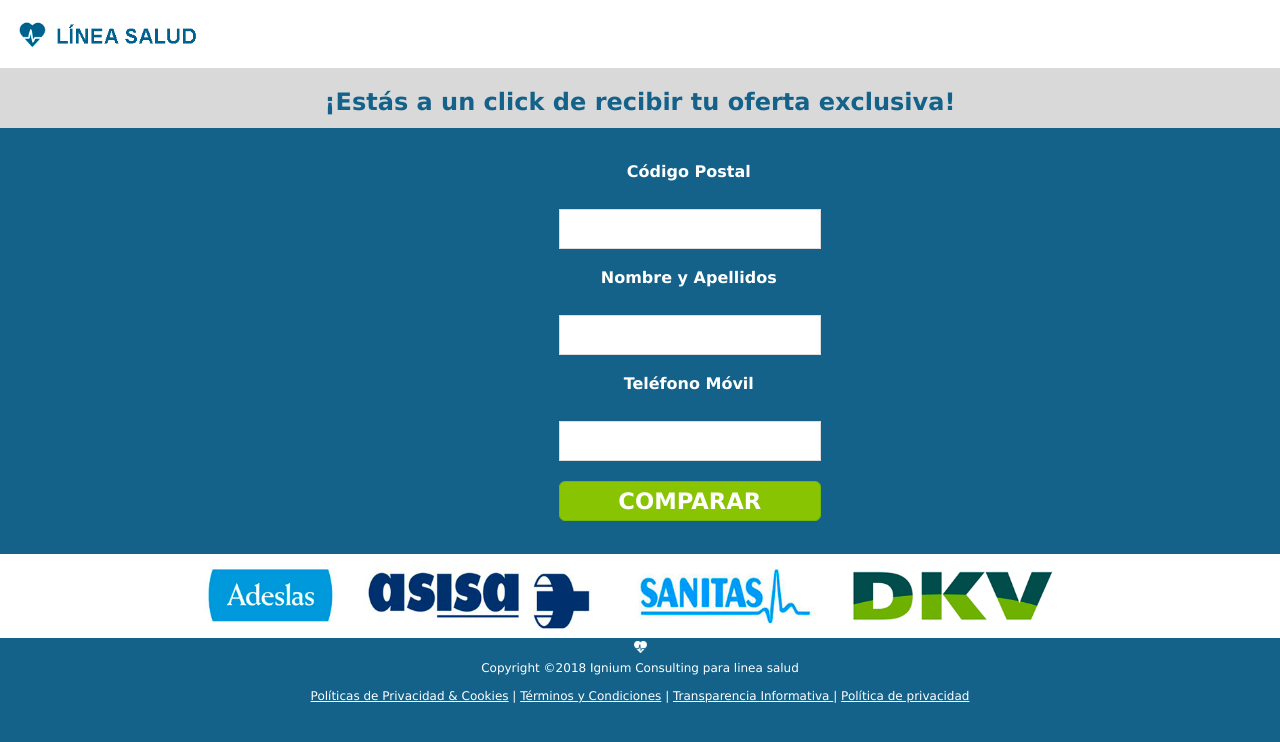
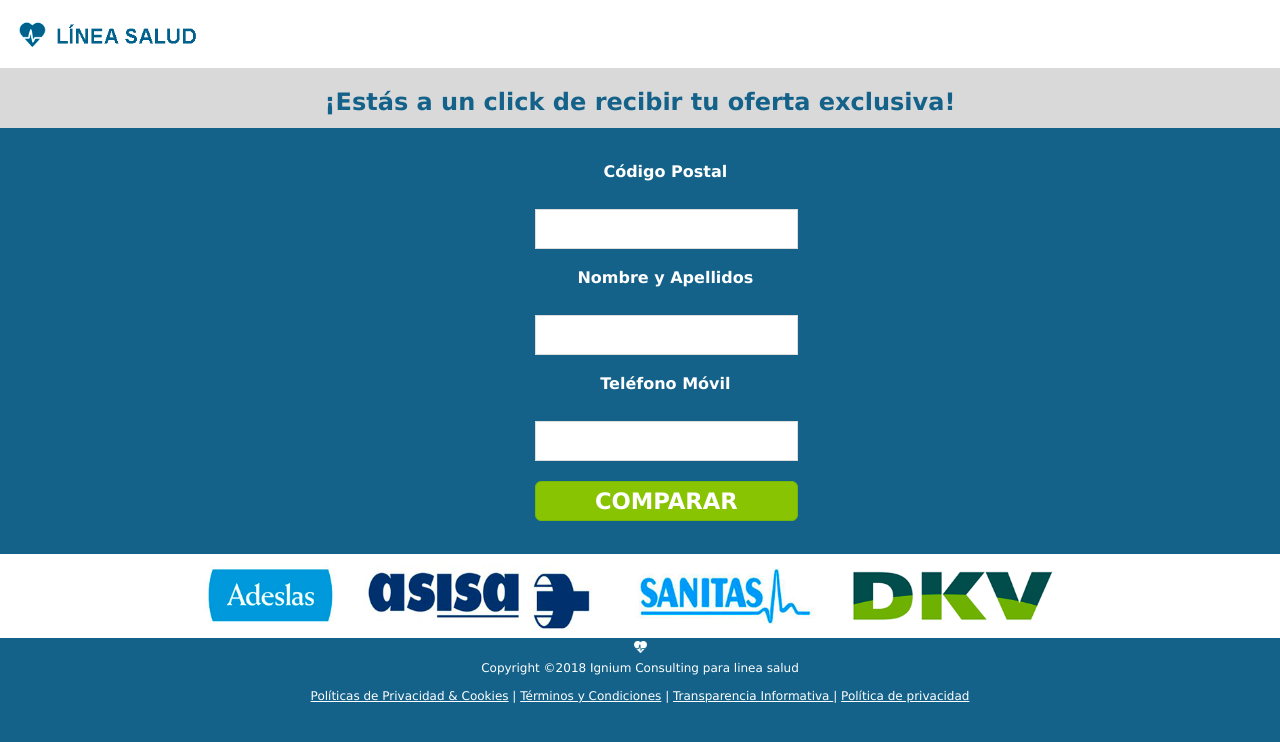
Before and after one commit to DesarrolloIGN/lineasalud, a PHP site: page /step2.php in a window 1280 px wide. Shown: the top 742 px of the page. Run offline with PHP 8.4, Linux system fonts and the light colour scheme; some web fonts are replaced.

Commit message:
Update step2.php

```diff
--- a/step2.php
+++ b/step2.php
@@ -204,6 +204,20 @@ gtag('config', 'UA-130595463-1');
 
 }
         </style>
+                      <style>
+        @media (min-width: 769px)
+{
+
+
+    #datos
+    {
+        margin-left: -2%
+    }
+
+
+
+}
+        </style>
                                     <div id="myModal" class="modal">
                                         <div class="modal-content">
                                             <span class="close">&times;</span>
@@ -238,7 +252,7 @@ gtag('config', 'UA-130595463-1');
 
                             </div>
 
-                           <div class="col-xs-12 col-sm-5 col-md-5 col-lg-3">
+                           <div id=datos class="col-xs-12 col-sm-5 col-md-5 col-lg-3">
                                <br><br>
 
                           <div><center><h5><strong  style="color: white;">Código Postal</strong></h5></center></div><br>
```
